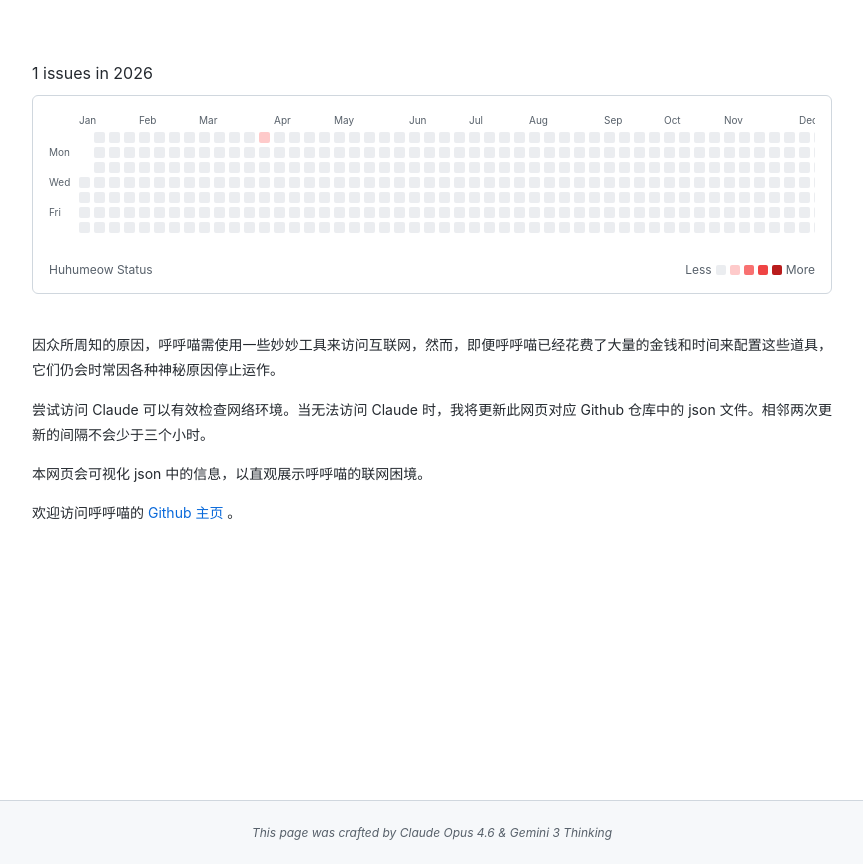
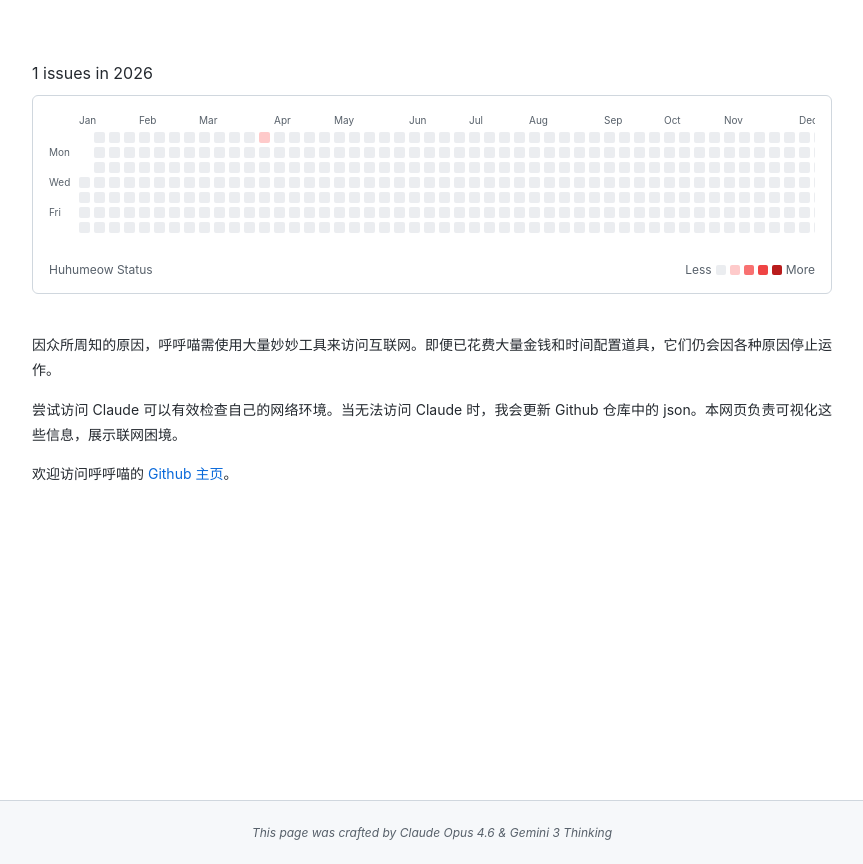
Before and after one commit to HuhuMeow/huhu-network-log, a plain HTML site: page index.html in a window 1280 px wide. Shown: the whole page, without its empty margins (208-1071 px from the left). Drawn offline with Linux system fonts and the light colour scheme.

Commit message:
bug fix2

```diff
--- a/index.html
+++ b/index.html
@@ -86,7 +86,7 @@
             background: #d0d7de;
             border-radius: 10px;
             opacity: 0;
-            transition: opacity 0.2s ease;
+            transition: opacity 0.4s ease;
         }
         .custom-scrollbar-thumb.visible {
             opacity: 1;
@@ -137,12 +137,10 @@
             color: var(--color-text-muted);
             background-color: #f6f8fa;
             opacity: 0;
-            transform: translateY(20px);
-            transition: opacity 0.5s ease, transform 0.5s ease;
+            transition: opacity 0.6s ease;
         }
         .site-footer.visible {
             opacity: 1;
-            transform: translateY(0);
         }
 
         @media (max-width: 600px) {
@@ -182,15 +180,14 @@
         </div>
 
         <div class="about-section">
-          <p>因众所周知的原因，呼呼喵需使用一些妙妙工具来访问互联网，然而，即便呼呼喵已经花费了大量的金钱和时间来配置这些道具，它们仍会时常因各种神秘原因停止运作。</p>
-          <p>尝试访问 Claude 可以有效检查网络环境。当无法访问 Claude 时，我将更新此网页对应 Github 仓库中的 json 文件。相邻两次更新的间隔不会少于三个小时。</p>
-          <p>本网页会可视化 json 中的信息，以直观展示呼呼喵的联网困境。</p>
-          <p>欢迎访问呼呼喵的 <a href="https://github.com/HuhuMeow" target="_blank">Github 主页</a> 。</p>
+            <p>因众所周知的原因，呼呼喵需使用大量妙妙工具来访问互联网。即便已花费大量金钱和时间配置道具，它们仍会因各种原因停止运作。</p>
+            <p>尝试访问 Claude 可以有效检查自己的网络环境。当无法访问 Claude 时，我会更新 Github 仓库中的 json。本网页负责可视化这些信息，展示联网困境。</p>
+            <p>欢迎访问呼呼喵的 <a href="https://github.com/HuhuMeow" target="_blank">Github 主页</a>。</p>
         </div>
     </div>
 
     <footer class="site-footer">
-      <i>This page was crafted by Claude Opus 4.6 & Gemini 3 Thinking</i>
+        <i>This page was crafted by Claude Opus 4.6 & Gemini 3 Thinking</i>
     </footer>
 
     <script>
```
